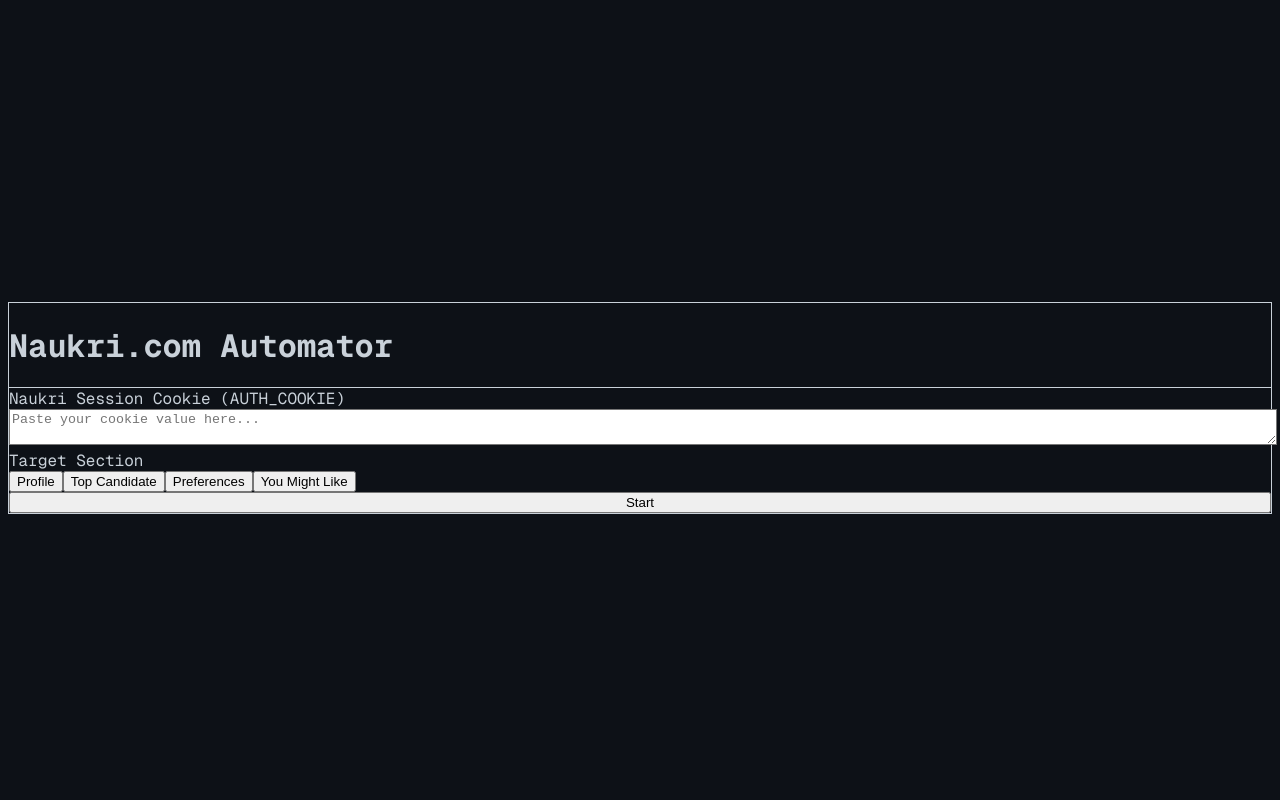
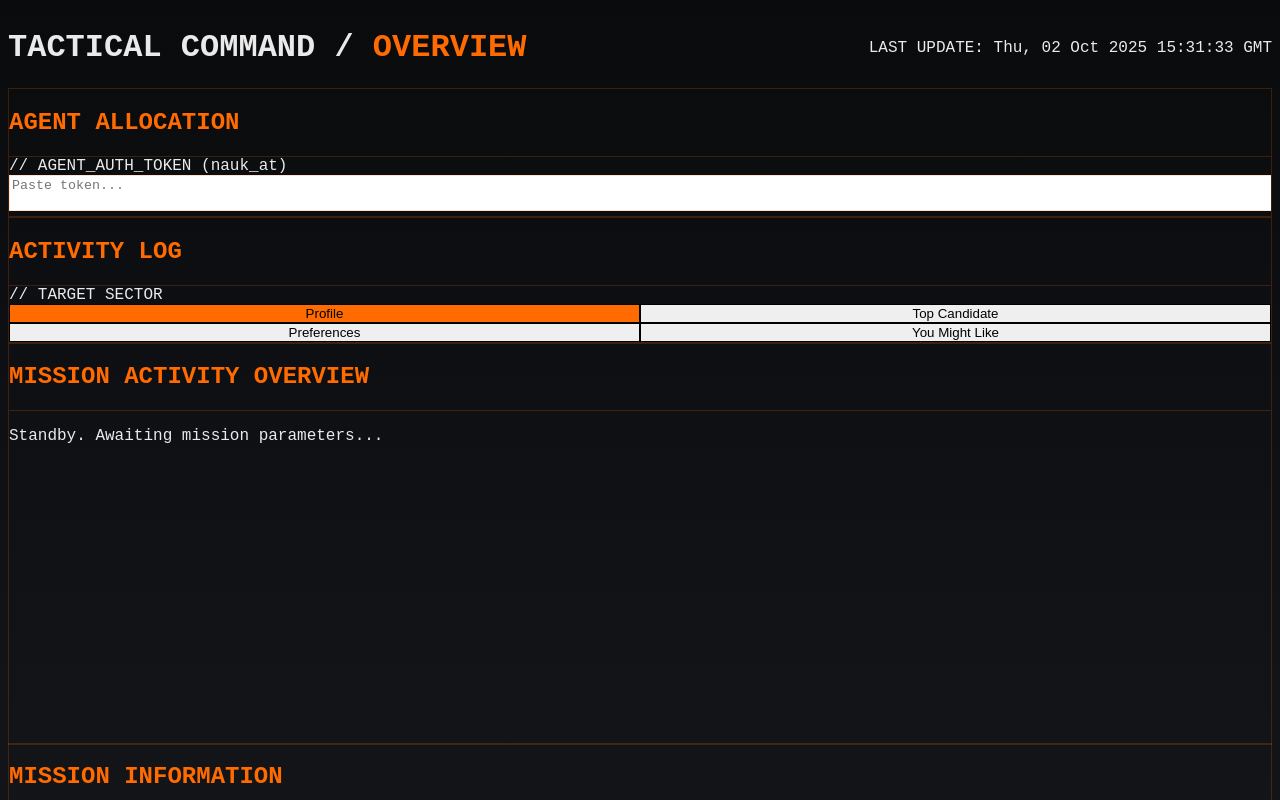
Before and after one commit to Sxurabh/naukri-automator, a Next.js app: page / in a window 1280 px wide. Shown: the top 800 px of the page. Built offline with nearby package versions, Linux system fonts and the light colour scheme.

Commit message:
Implement code changes to enhance functionality and improve performance

```diff
--- a/src/app/globals.css
+++ b/src/app/globals.css
@@ -1,25 +1,62 @@
+/* Tactical Ops UI Styles */
 @tailwind base;
 @tailwind components;
 @tailwind utilities;
 
-body {
-  background-color: #0D1117;
-  color: #C9D1D9;
-  font-family: var(--font-geist-mono), monospace;
+:root {
+  --background-start-rgb: 10, 11, 13;
+  --background-end-rgb: 23, 25, 30;
+  --accent-color: 255, 107, 0; /* Tactical Orange */
+  --border-color: rgba(var(--accent-color), 0.2);
+  --text-primary: #EAEAEA;
+  --text-secondary: #9B9B9B;
+  --panel-bg: #111317;
 }
 
-/* Simple fade-in animation for new log entries */
-@keyframes fadeIn {
-  from {
-    opacity: 0;
-    transform: translateY(5px);
-  }
-  to {
-    opacity: 1;
-    transform: translateY(0);
-  }
+body {
+  color: var(--text-primary);
+  background: linear-gradient(
+      to bottom,
+      transparent,
+      rgb(var(--background-end-rgb))
+    )
+    rgb(var(--background-start-rgb));
+  font-family: 'Roboto Mono', monospace, var(--font-geist-mono);
 }
 
+.text-accent {
+  color: rgb(var(--accent-color));
+}
+
+.border-accent {
+  border-color: var(--border-color);
+}
+
+.bg-accent {
+  background-color: rgb(var(--accent-color));
+}
+
+/* Custom scrollbar for a more thematic look */
+::-webkit-scrollbar {
+  width: 6px;
+  height: 6px;
+}
+::-webkit-scrollbar-track {
+  background: transparent;
+}
+::-webkit-scrollbar-thumb {
+  background: rgba(var(--accent-color), 0.3);
+  border-radius: 3px;
+}
+::-webkit-scrollbar-thumb:hover {
+  background: rgba(var(--accent-color), 0.5);
+}
+
+/* Animation for log entries */
+@keyframes fadeIn {
+  from { opacity: 0; transform: translateY(5px); }
+  to { opacity: 1; transform: translateY(0); }
+}
 .log-entry {
   animation: fadeIn 0.3s ease-out;
 }
--- a/src/app/page.tsx
+++ b/src/app/page.tsx
@@ -4,26 +4,60 @@
 
 const JOB_SECTIONS = ["Profile", "Top Candidate", "Preferences", "You Might Like"];
 
-export default function HomePage() {
+// --- Reusable UI Components based on the provided design ---
+
+const Panel = ({ title, children, className }: { title: string; children: React.ReactNode; className?: string }) => (
+  <div className={`bg-panel-bg border border-accent flex flex-col ${className}`}>
+    <div className="px-4 py-2 border-b border-accent bg-black/20">
+      <h2 className="text-sm font-bold tracking-widest text-accent uppercase">{title}</h2>
+    </div>
+    <div className="p-4 flex-grow overflow-hidden">{children}</div>
+  </div>
+);
+
+const Sidebar = () => (
+    <aside className="w-64 bg-panel-bg border-r border-accent flex-col h-full hidden lg:flex">
+        <div className="p-4 border-b border-accent">
+            <h1 className="text-lg font-bold text-white">TACTICAL OPS</h1>
+            <p className="text-xs text-text-secondary">V2.1.7 / CLASSIFIED</p>
+        </div>
+        <nav className="flex-grow p-4 space-y-2">
+            <a href="#" className="flex items-center px-3 py-2 text-sm font-semibold bg-accent/20 text-accent border border-accent/80">
+                COMMAND CENTER
+            </a>
+            <a href="#" className="flex items-center px-3 py-2 text-sm text-text-secondary hover:bg-white/5">AGENT NETWORK</a>
+            <a href="#" className="flex items-center px-3 py-2 text-sm text-text-secondary hover:bg-white/5">OPERATIONS</a>
+            <a href="#" className="flex items-center px-3 py-2 text-sm text-text-secondary hover:bg-white/5">INTELLIGENCE</a>
+        </nav>
+        <div className="p-4 border-t border-accent text-xs text-text-secondary space-y-1">
+            <p className="text-green-400">● SYSTEM ONLINE</p>
+            <p>UPTIME: 72:14:33</p>
+            <p>AGENTS: 647 ACTIVE</p>
+        </div>
+    </aside>
+);
+
+
+// --- Main Page Component ---
+export default function TacticalDashboard() {
   const [naukriCookie, setNaukriCookie] = useState("");
   const [selectedSection, setSelectedSection] = useState(JOB_SECTIONS[0]);
-  const [logs, setLogs] = useState<string[]>([]);
+  const [logs, setLogs] = useState<string[]>(['Standby. Awaiting mission parameters...']);
   const [isLoading, setIsLoading] = useState(false);
   const logsEndRef = useRef<HTMLDivElement>(null);
 
-  // Auto-scroll to the bottom of the logs
   useEffect(() => {
     logsEndRef.current?.scrollIntoView({ behavior: "smooth" });
   }, [logs]);
 
   const handleStartAutomation = async () => {
     if (!naukriCookie) {
-      setLogs(prev => [...prev, "ERROR: Naukri session cookie is required."]);
+      setLogs(prev => [...prev, ">> [ERROR] Authentication token required."]);
       return;
     }
 
     setIsLoading(true);
-    setLogs([`[${new Date().toLocaleTimeString()}] Starting automation for '${selectedSection}' section...`]);
+    setLogs([`>> [INIT] Mission started for sector '${selectedSection}'...`]);
 
     try {
       const response = await fetch('/api/start-automation', {
@@ -32,96 +66,105 @@
         body: JSON.stringify({ cookie: naukriCookie, section: selectedSection }),
       });
 
-      if (!response.body) {
-        throw new Error("Response body is empty.");
-      }
+      if (!response.body) throw new Error("Response stream not available.");
 
-      // Handle the streaming response
       const reader = response.body.getReader();
       const decoder = new TextDecoder();
       while (true) {
         const { done, value } = await reader.read();
         if (done) break;
         const chunk = decoder.decode(value, { stream: true });
-        setLogs(prev => [...prev, ...chunk.split('\n').filter(Boolean)]);
+        setLogs(prev => [...prev, ...chunk.split('\n').filter(Boolean).map(log => `>> ${log}`)]);
       }
-
     } catch (error: any) {
-      setLogs(prev => [...prev, `[${new Date().toLocaleTimeString()}] FATAL: ${error.message}`]);
+      setLogs(prev => [...prev, `>> [FATAL] ${error.message}`]);
     } finally {
       setIsLoading(false);
+      setLogs(prev => [...prev, `>> [END] Mission concluded.`]);
     }
   };
 
   return (
-    <main className="flex items-center justify-center min-h-screen p-4">
-      <div className="border border-gray-700 rounded-lg shadow-lg w-full max-w-3xl">
-        <div className="p-3 border-b border-gray-700 bg-gray-900/50 rounded-t-lg">
-          <h1 className="text-lg font-bold text-green-400">Naukri.com Automator</h1>
+    <div className="min-h-screen flex text-sm">
+      <Sidebar />
+      <main className="flex-grow flex flex-col p-4 lg:p-6 gap-4">
+        <header className="flex justify-between items-center flex-shrink-0">
+          <h1 className="text-xl font-bold text-text-secondary">TACTICAL COMMAND / <span className="text-accent">OVERVIEW</span></h1>
+          <div className="text-right text-xs text-text-secondary">
+            <p>LAST UPDATE: {new Date().toUTCString()}</p>
           </div>
+        </header>
 
-        <div className="p-4 grid grid-cols-1 md:grid-cols-3 gap-4">
-          <div className="md:col-span-2 space-y-3">
-            <div>
-              <label htmlFor="cookie" className="block text-xs font-medium text-gray-400 mb-1">
-                Naukri Session Cookie (AUTH_COOKIE)
+        {/* Top Row */}
+        <div className="grid grid-cols-1 md:grid-cols-2 gap-4 lg:gap-6">
+          <Panel title="AGENT ALLOCATION">
+              <label htmlFor="cookie" className="block text-xs font-medium text-text-secondary mb-2">
+                // AGENT_AUTH_TOKEN (nauk_at)
               </label>
               <textarea
                 id="cookie"
-                rows={2}
-                className="w-full bg-gray-900 border border-gray-600 rounded-md p-2 text-xs text-gray-200 focus:ring-1 focus:ring-green-500 focus:border-green-500"
-                placeholder="Paste your cookie value here..."
+                className="w-full h-24 bg-black/50 border border-accent p-2 text-xs text-green-300 focus:ring-1 focus:ring-accent focus:border-accent resize-none"
+                placeholder="Paste token..."
                 value={naukriCookie}
                 onChange={(e) => setNaukriCookie(e.target.value)}
               />
-            </div>
-            <div>
-              <label className="block text-xs font-medium text-gray-400 mb-1.5">Target Section</label>
-              <div className="flex flex-wrap gap-2">
+          </Panel>
+          <Panel title="ACTIVITY LOG">
+              <label className="block text-xs font-medium text-text-secondary mb-2">// TARGET SECTOR</label>
+              <div className="grid grid-cols-2 gap-3">
                 {JOB_SECTIONS.map(section => (
                   <button
                     key={section}
                     onClick={() => setSelectedSection(section)}
-                    className={`px-2.5 py-1 text-xs rounded-md transition-colors ${
+                    className={`py-3 text-sm border transition-all ${
                       selectedSection === section
-                        ? 'bg-green-600 text-white font-semibold'
-                        : 'bg-gray-700 text-gray-300 hover:bg-gray-600'
+                        ? 'bg-accent border-orange-400 text-white font-semibold'
+                        : 'bg-gray-800/50 border-gray-700 text-gray-400 hover:bg-gray-700/50 hover:border-gray-600'
                     }`}
                   >
                     {section}
                   </button>
                 ))}
               </div>
-            </div>
+          </Panel>
         </div>
 
-          <div className="md:col-span-1 flex items-end">
+        {/* Bottom Row */}
+        <div className="grid grid-cols-1 lg:grid-cols-3 gap-4 lg:gap-6 flex-grow">
+          <div className="lg:col-span-2 h-[50vh] lg:h-auto">
+            <Panel title="MISSION ACTIVITY OVERVIEW" className="h-full">
+              <div id="system-log" className="text-xs h-full overflow-y-auto pr-2 space-y-1">
+                {logs.map((log, index) => {
+                  const color = log.includes('ERROR') || log.includes('FATAL') ? 'text-red-400'
+                              : log.includes('WARN') ? 'text-yellow-400'
+                              : log.includes('SUCCESS') ? 'text-green-400'
+                              : 'text-text-secondary';
+                  return (
+                    <p key={index} className={`log-entry whitespace-pre-wrap ${color}`}>
+                      <span>{log}</span>
+                    </p>
+                  );
+                })}
+                {isLoading && <p className="text-yellow-400 animate-pulse"> Executing command...</p>}
+                <div ref={logsEndRef} />
+              </div>
+            </Panel>
+          </div>
+          <div className="lg:col-span-1 h-[50vh] lg:h-auto">
+            <Panel title="MISSION INFORMATION" className="h-full">
+              <div className="h-full flex flex-col justify-end">
                 <button
                   onClick={handleStartAutomation}
                   disabled={isLoading}
-              className="w-full h-fit bg-green-600 text-white font-bold py-2 px-4 rounded-md hover:bg-green-700 disabled:bg-gray-500 disabled:cursor-not-allowed transition-colors"
+                  className="w-full bg-accent text-white font-bold py-3 px-4 border border-orange-400 hover:bg-orange-700 disabled:bg-gray-600 disabled:border-gray-500 disabled:cursor-not-allowed transition-colors text-sm tracking-widest"
                 >
-              {isLoading ? "Running..." : "Start"}
+                  {isLoading ? "IN PROGRESS..." : "INITIATE MISSION"}
                 </button>
               </div>
-        </div>
-
-        <div className="bg-black rounded-b-lg p-4 h-72 overflow-y-auto">
-          <div className="text-xs">
-            {logs.map((log, index) => (
-              <p key={index} className={`log-entry whitespace-pre-wrap ${log.includes('ERROR') || log.includes('FATAL') ? 'text-red-400' : 'text-green-400'}`}>
-                <span className="text-gray-600 mr-2 select-none">{`$`}</span>{log}
-              </p>
-            ))}
-            {isLoading && !logs.some(l => l.includes('Complete')) && (
-               <p className="text-green-400 animate-pulse">
-                 <span className="text-gray-600 mr-2 select-none">{`$`}</span>Awaiting next step...
-               </p>
-            )}
-            <div ref={logsEndRef} />
-          </div>
+            </Panel>
           </div>
         </div>
       </main>
+    </div>
   );
 }
```
Also changed, not shown: error-screenshot.png (added). Lines whose indentation alone changed are shown as unchanged.
